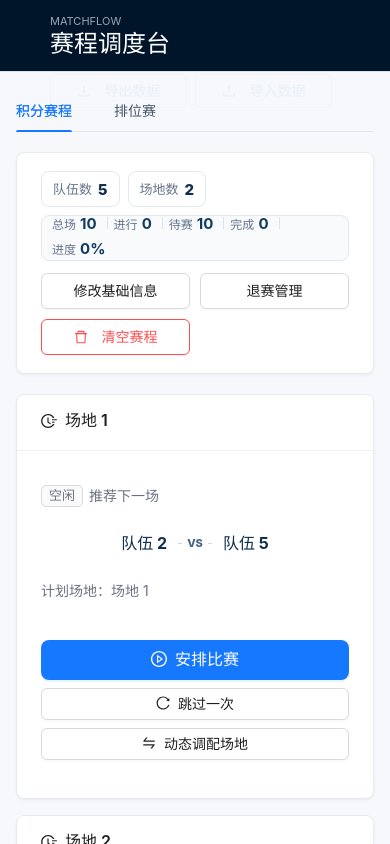
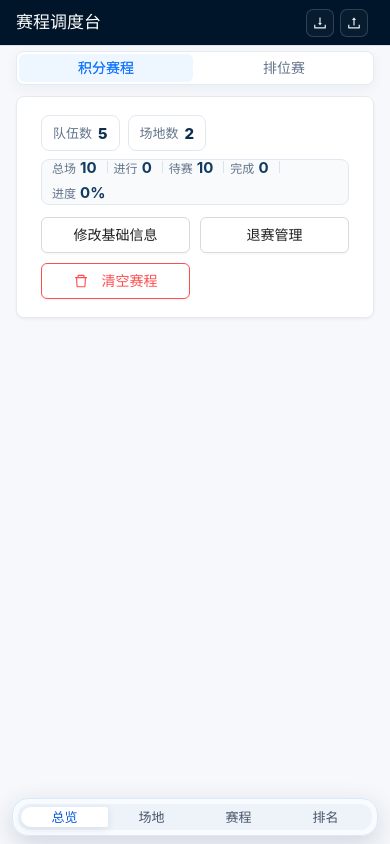
Before and after one commit to KyleWyn/matchflow, a Vue app: page / in a window 390 px wide. Both pictures are taken after a click on the button "生成赛程". Shown: the top 844 px of the page. Built offline with nearby package versions, Linux system fonts and the light colour scheme.

Commit message:
Refine mobile navigation layout

```diff
--- a/src/App.vue
+++ b/src/App.vue
@@ -17,6 +17,8 @@ import { useMatchScheduler } from './composables/useMatchScheduler';
 const UI_PREFERENCES_KEY = 'matchflow-ui-preferences-v1';
 const tableViewValues = ['plan', 'actual'];
 const rankingSortValues = ['original', 'diff', 'wins', 'wins-diff', 'wins-diff-head-to-head'];
+const leagueMobileViewValues = ['overview', 'venue', 'schedule', 'ranking'];
+const playoffMobileViewValues = ['overview', 'venue', 'schedule', 'bracket'];
 
 function getStoredUiPreferences() {
   try {
@@ -85,8 +87,24 @@ const activeTab = ref(normalizePreference(storedUiPreferences.activeTab, ['leagu
 const leagueTableView = ref(normalizePreference(storedUiPreferences.leagueTableView, tableViewValues, 'plan'));
 const playoffTableView = ref(normalizePreference(storedUiPreferences.playoffTableView, tableViewValues, 'plan'));
 const rankingSort = ref(normalizePreference(storedUiPreferences.rankingSort, rankingSortValues, 'original'));
+const leagueMobileView = ref(normalizePreference(storedUiPreferences.leagueMobileView, leagueMobileViewValues, 'overview'));
+const playoffMobileView = ref(normalizePreference(storedUiPreferences.playoffMobileView, playoffMobileViewValues, 'overview'));
 const scoreEditConfirmRef = ref(null);
 const pendingScoreEditMatch = ref(null);
+
+const leagueMobileViewOptions = [
+  { label: '总览', value: 'overview' },
+  { label: '场地', value: 'venue' },
+  { label: '赛程', value: 'schedule' },
+  { label: '排名', value: 'ranking' },
+];
+
+const playoffMobileViewOptions = [
+  { label: '总览', value: 'overview' },
+  { label: '场地', value: 'venue' },
+  { label: '赛程', value: 'schedule' },
+  { label: '对阵', value: 'bracket' },
+];
 
 watch(
   () => ({
@@ -94,6 +112,8 @@ watch(
     leagueTableView: leagueTableView.value,
     playoffTableView: playoffTableView.value,
     rankingSort: rankingSort.value,
+    leagueMobileView: leagueMobileView.value,
+    playoffMobileView: playoffMobileView.value,
   }),
   (preferences) => {
     try {
@@ -118,16 +138,19 @@ onMounted(() => {
 function handleGenerateSchedule() {
   generateSchedule();
   activeTab.value = 'league';
+  leagueMobileView.value = 'overview';
 }
 
 function handleGeneratePlayoffFromRanking() {
   generatePlayoffFromRanking();
   activeTab.value = 'playoff';
+  playoffMobileView.value = 'overview';
 }
 
 function handleGenerateManualPlayoff() {
   generateManualPlayoff();
   activeTab.value = 'playoff';
+  playoffMobileView.value = 'overview';
 }
 
 function handleSkipRecommendedMatch(venue, stage) {
@@ -176,6 +199,15 @@ function confirmCompletedScoreEdit() {
       <a-layout-content class="app-content">
         <a-tabs v-model:active-key="activeTab" class="stage-tabs">
           <a-tab-pane key="league" tab="积分赛程">
+            <div v-if="hasLeagueSchedule" class="mobile-stage-switch">
+              <a-segmented
+                v-model:value="leagueMobileView"
+                :options="leagueMobileViewOptions"
+                size="small"
+              />
+            </div>
+
+            <div :class="['mobile-stage-panel', { 'is-active': !hasLeagueSchedule || leagueMobileView === 'overview' }]">
               <ConfigPanel
                 v-model:team-count="leagueTeamCount"
                 v-model:venue-count="leagueVenueCount"
@@ -188,8 +220,10 @@ function confirmCompletedScoreEdit() {
                 @generate="handleGenerateSchedule"
                 @reset="resetLeagueProgress"
               />
+            </div>
 
             <template v-if="hasLeagueSchedule">
+              <div :class="['mobile-stage-panel', { 'is-active': leagueMobileView === 'venue' }]">
                 <VenueGrid
                   stage="league"
                   :venues="leagueVenues"
@@ -202,7 +236,9 @@ function confirmCompletedScoreEdit() {
                   @skip-recommended="handleSkipRecommendedMatch"
                   @use-dynamic="handleDynamicAllocateVenue"
                 />
+              </div>
 
+              <div :class="['mobile-stage-panel', { 'is-active': leagueMobileView === 'schedule' }]">
                 <MatchTables
                   v-model:table-view="leagueTableView"
                   title="单循环总赛程表"
@@ -210,7 +246,9 @@ function confirmCompletedScoreEdit() {
                   :venues="leagueVenues"
                   :retired-team-ids="retiredLeagueTeamIds"
                 />
+              </div>
 
+              <div :class="['mobile-stage-panel', { 'is-active': leagueMobileView === 'ranking' }]">
                 <RankingStats
                   v-model:ranking-sort="rankingSort"
                   :retired-team-ids="retiredLeagueTeamIds"
@@ -219,6 +257,7 @@ function confirmCompletedScoreEdit() {
                   :completed-matches="completedLeagueMatches"
                   @edit-score="handleOpenMatchScoreModal"
                 />
+              </div>
             </template>
 
             <a-empty v-else class="empty-state" description="配置队伍和场地后生成单循环赛程" />
@@ -247,6 +286,15 @@ function confirmCompletedScoreEdit() {
             />
 
             <template v-if="hasPlayoffSchedule">
+              <div class="mobile-stage-switch">
+                <a-segmented
+                  v-model:value="playoffMobileView"
+                  :options="playoffMobileViewOptions"
+                  size="small"
+                />
+              </div>
+
+              <div :class="['mobile-stage-panel', { 'is-active': playoffMobileView === 'overview' }]">
                 <PlayoffControlPanel
                   v-model:playoff-venue-names="playoffVenueNames"
                   v-model:manual-playoff-names="manualPlayoffNames"
@@ -256,7 +304,9 @@ function confirmCompletedScoreEdit() {
                   :progress-percent="playoffProgressPercent"
                   @reset="resetPlayoffProgress"
                 />
+              </div>
 
+              <div :class="['mobile-stage-panel', { 'is-active': playoffMobileView === 'venue' }]">
                 <VenueGrid
                   stage="playoff"
                   :venues="playoffVenues"
@@ -269,14 +319,18 @@ function confirmCompletedScoreEdit() {
                   @skip-recommended="handleSkipRecommendedMatch"
                   @use-dynamic="handleDynamicAllocateVenue"
                 />
+              </div>
 
+              <div :class="['mobile-stage-panel', { 'is-active': playoffMobileView === 'schedule' }]">
                 <MatchTables
                   v-model:table-view="playoffTableView"
                   title="排位赛赛程表"
                   :matches="playoffMatches"
                   :venues="playoffVenues"
                 />
+              </div>
 
+              <div :class="['mobile-stage-panel', { 'is-active': playoffMobileView === 'bracket' }]">
                 <PlayoffPanel
                   v-model:playoff-venue-count="playoffVenueCount"
                   v-model:playoff-venue-names="playoffVenueNames"
@@ -297,6 +351,7 @@ function confirmCompletedScoreEdit() {
                   @reset="resetPlayoffProgress"
                   @edit-score="handleOpenMatchScoreModal"
                 />
+              </div>
             </template>
           </a-tab-pane>
         </a-tabs>
--- a/src/components/DataPorter.vue
+++ b/src/components/DataPorter.vue
@@ -12,6 +12,8 @@ const matchStatusValues = ['pending', 'playing', 'completed', 'locked'];
 const stageValues = ['league', 'playoff'];
 const tableViewValues = ['plan', 'actual'];
 const rankingSortValues = ['original', 'diff', 'wins', 'wins-diff', 'wins-diff-head-to-head'];
+const leagueMobileViewValues = ['overview', 'venue', 'schedule', 'ranking'];
+const playoffMobileViewValues = ['overview', 'venue', 'schedule', 'bracket'];
 const inputRef = ref(null);
 const importConfirmRef = ref(null);
 const exportModalOpen = ref(false);
@@ -220,7 +222,9 @@ function validateUiPreferences(value) {
     (value.activeTab !== undefined && !stageValues.includes(value.activeTab)) ||
     (value.leagueTableView !== undefined && !tableViewValues.includes(value.leagueTableView)) ||
     (value.playoffTableView !== undefined && !tableViewValues.includes(value.playoffTableView)) ||
-    (value.rankingSort !== undefined && !rankingSortValues.includes(value.rankingSort))
+    (value.rankingSort !== undefined && !rankingSortValues.includes(value.rankingSort)) ||
+    (value.leagueMobileView !== undefined && !leagueMobileViewValues.includes(value.leagueMobileView)) ||
+    (value.playoffMobileView !== undefined && !playoffMobileViewValues.includes(value.playoffMobileView))
   ) {
     throw new Error('invalid preferences fields');
   }
--- a/src/styles.css
+++ b/src/styles.css
@@ -160,6 +160,14 @@ input {
   height: 3px;
   border-radius: 999px 999px 0 0;
   background: #1677ff;
+}
+
+.mobile-stage-switch {
+  display: none;
+}
+
+.mobile-stage-panel {
+  display: contents;
 }
 
 .top-dashboard {
@@ -1841,18 +1849,235 @@ input {
 }
 
 @media (max-width: 640px) {
-  .app-header {
-    align-items: flex-start;
-    flex-direction: column;
+  .app-shell {
+    --mobile-header-height: 46px;
+    --mobile-stage-tabs-height: 42px;
+  }
+
+  .app-shell .app-header.ant-layout-header {
+    position: fixed;
+    left: 0;
+    right: 0;
+    top: 0;
+    z-index: 30;
+    height: var(--mobile-header-height);
+    min-height: var(--mobile-header-height);
+    max-height: var(--mobile-header-height);
+    align-items: center;
+    flex-direction: row;
+    padding: 5px 16px;
+    gap: 8px;
+    line-height: normal;
+  }
+
+  .app-header h1 {
+    margin-top: 0;
+    font-size: 17px;
+    line-height: 1.1;
+  }
+
+  .eyebrow {
+    display: none;
+  }
+
+  .brand-block {
+    flex: 1 1 auto;
+  }
+
+  .app-content {
+    padding-top: calc(var(--mobile-header-height) + var(--mobile-stage-tabs-height) + 8px);
+  }
+
+  .stage-tabs {
+    padding-top: 0;
+  }
+
+  .stage-tabs > .ant-tabs-nav {
+    position: fixed;
+    top: var(--mobile-header-height);
+    left: 0;
+    right: 0;
+    z-index: 25;
+    margin: 0 0 6px;
+    padding: 5px clamp(16px, 4vw, 40px) 4px;
+    background: #f6f8fb;
+  }
+
+  .stage-tabs > .ant-tabs-nav::before {
+    border-bottom: 0;
+  }
+
+  .stage-tabs .ant-tabs-nav-wrap {
+    padding: 2px;
+    border: 1px solid #e6ebf2;
+    border-radius: 8px;
+    background: #ffffff;
+    box-shadow: 0 4px 14px rgba(17, 40, 72, 0.05);
+  }
+
+  .stage-tabs .ant-tabs-nav-list {
+    width: 100%;
+  }
+
+  .stage-tabs .ant-tabs-tab {
+    flex: 1 1 0;
+    min-height: 28px;
+    margin: 0;
+    padding: 0 10px;
+    justify-content: center;
+    border-radius: 6px;
+    color: #64748b;
+    font-size: 14px;
+  }
+
+  .stage-tabs .ant-tabs-tab + .ant-tabs-tab {
+    margin-left: 4px;
+  }
+
+  .stage-tabs .ant-tabs-tab.ant-tabs-tab-active {
+    background: #eef6ff;
+  }
+
+  .stage-tabs .ant-tabs-ink-bar {
+    display: none;
+  }
+
+  .mobile-stage-switch {
+    position: fixed;
+    left: 12px;
+    right: 12px;
+    bottom: calc(8px + env(safe-area-inset-bottom));
+    z-index: 20;
+    display: block;
+    margin: 0;
+    padding: 5px;
+    border: 1px solid #dbe7f4;
+    border-radius: 16px;
+    background: rgba(248, 251, 255, 0.96);
+    box-shadow: 0 8px 26px rgba(17, 40, 72, 0.16);
+    backdrop-filter: blur(10px);
+  }
+
+  .mobile-stage-switch .ant-segmented {
+    width: 100%;
+    padding: 3px;
+    border-radius: 12px;
+    background: #edf3f9;
+  }
+
+  .mobile-stage-switch .ant-segmented-thumb {
+    display: none;
+    transition: none;
+  }
+
+  .mobile-stage-switch .ant-segmented-group {
+    width: 100%;
+    display: flex;
+  }
+
+  .mobile-stage-switch .ant-segmented-item {
+    flex: 1 1 0;
+    min-width: 0;
+    border-radius: 8px;
+    text-align: center;
+  }
+
+  .mobile-stage-switch .ant-segmented-item-label {
+    min-height: 30px;
+    padding: 0 6px;
+    color: #475569;
+    font-size: 13px;
+    line-height: 30px;
+  }
+
+  .mobile-stage-switch .ant-segmented-item-selected .ant-segmented-item-label {
+    color: #0958d9;
+    font-weight: 700;
+  }
+
+  .mobile-stage-switch .ant-segmented-item-selected {
+    background: #ffffff;
+    box-shadow: 0 2px 8px rgba(15, 47, 77, 0.1);
+  }
+
+  .mobile-stage-switch .ant-segmented-item-selected:first-child {
+    border-radius: 10px 2px 2px 10px;
+  }
+
+  .mobile-stage-switch .ant-segmented-item-selected:last-child {
+    border-radius: 2px 10px 10px 2px;
+  }
+
+  .mobile-stage-panel {
+    display: none;
+  }
+
+  .mobile-stage-panel.is-active {
+    display: block;
+  }
+
+  .stage-tabs .ant-tabs-content-holder {
+    padding-bottom: 64px;
+  }
+
+  .control-band,
+  .venue-grid,
+  .playoff-band,
+  .ranking-band,
+  .tables-grid {
+    margin-bottom: 10px;
   }
 
   .data-porter {
+    width: auto;
+    flex: 0 0 auto;
+    display: inline-flex;
+    flex-wrap: nowrap;
+    gap: 6px;
+    margin-left: auto;
+  }
+
+  .header-tool-button.ant-btn {
+    width: 28px;
+    min-width: 0;
+    height: 28px;
+    padding: 0;
+    display: inline-flex;
+    align-items: center;
+    justify-content: center;
+    gap: 0;
+    border-radius: 7px;
+    border-color: rgba(226, 232, 240, 0.18);
+    background: rgba(255, 255, 255, 0.03);
+    font-size: 0;
+    line-height: 1;
+  }
+
+  .header-tool-button.ant-btn > span {
+    display: inline-flex;
+    align-items: center;
+    justify-content: center;
+    line-height: 1;
+  }
+
+  .header-tool-button.ant-btn > span:not(.anticon):not(.ant-btn-icon) {
+    display: none;
+  }
+
+  .header-tool-button.ant-btn .ant-btn-icon {
     width: 100%;
-    flex-wrap: wrap;
-  }
-
-  .header-tool-button.ant-btn {
-    flex: 1 1 132px;
+    height: 100%;
+    margin-inline-end: 0;
+  }
+
+  .header-tool-button.ant-btn .anticon {
+    margin: 0;
+    font-size: 14px;
+    line-height: 1;
+  }
+
+  .header-tool-button.ant-btn svg {
+    display: block;
   }
 
   .top-dashboard .control-card .ant-card-body {
@@ -1888,12 +2113,12 @@ input {
   }
 
   .schedule-cell {
-    min-height: 90px;
-    height: 90px;
+    min-height: 78px;
+    height: 78px;
   }
 
   .schedule-matchup {
-    inset: 10px 12px 8px;
+    inset: 8px 10px;
     gap: 6px;
   }
 
@@ -1925,49 +2150,84 @@ input {
 
   .tables-grid > .ant-card > .ant-card-head,
   .ranking-band > .ant-card > .ant-card-head {
-    padding: 0 14px;
+    min-height: auto;
+    padding: 0 12px;
+  }
+
+  .tables-grid > .ant-card,
+  .ranking-band > .ant-card {
+    box-shadow: 0 4px 16px rgba(17, 40, 72, 0.05);
   }
 
   .tables-grid > .ant-card > .ant-card-head .ant-card-head-wrapper,
   .ranking-band > .ant-card > .ant-card-head .ant-card-head-wrapper {
     display: grid;
-    gap: 10px;
-    padding: 12px 0;
+    grid-template-columns: minmax(0, 1fr);
+    gap: 8px;
+    padding: 10px 0;
   }
 
   .tables-grid > .ant-card > .ant-card-head .ant-card-head-title,
   .tables-grid > .ant-card > .ant-card-head .ant-card-extra,
   .ranking-band > .ant-card > .ant-card-head .ant-card-head-title,
   .ranking-band > .ant-card > .ant-card-head .ant-card-extra {
+    width: 100%;
+    min-width: 0;
     padding: 0;
   }
 
   .tables-grid > .ant-card > .ant-card-body,
   .ranking-band > .ant-card > .ant-card-body {
-    padding: 14px;
+    padding: 10px 12px 12px;
+  }
+
+  .tables-grid > .ant-card > .ant-card-head .ant-card-head-title,
+  .ranking-band > .ant-card > .ant-card-head .ant-card-head-title {
+    font-size: 16px;
+    line-height: 1.35;
   }
 
   .table-tools,
   .ranking-tools {
     width: 100%;
     justify-content: flex-start;
+    gap: 7px;
+  }
+
+  .table-tools {
+    display: grid;
+    grid-template-columns: auto minmax(0, 1fr) minmax(0, 1fr);
+    align-items: center;
   }
 
   .table-tools .ant-segmented {
-    flex: 0 0 auto;
-    order: 0;
-  }
-
-  .table-tools::after {
-    content: "";
-    flex-basis: 100%;
-    order: 1;
+    min-width: 0;
+    padding: 2px;
+    background: #f3f5f8;
+  }
+
+  .table-tools .ant-segmented-item-label {
+    min-height: 28px;
+    padding: 0 8px;
+    line-height: 28px;
   }
 
   .table-tools .ant-btn {
+    height: 28px;
     min-width: 0;
-    flex: 1 1 0;
-    order: 2;
+    padding: 0 4px;
+    border-color: #e2e8f0;
+    border-radius: 7px;
+    color: #334155;
+    background: #ffffff;
+    box-shadow: none;
+    font-size: 13px;
+    font-weight: 600;
+    white-space: nowrap;
+  }
+
+  .table-tools .ant-btn .anticon {
+    font-size: 13px;
   }
 
   .ranking-tools .ant-btn {
@@ -1981,13 +2241,13 @@ input {
 
   .schedule-mobile-list {
     display: grid;
-    gap: 12px;
+    gap: 10px;
   }
 
   .schedule-mobile-round {
     display: grid;
-    gap: 10px;
-    padding: 12px;
+    gap: 8px;
+    padding: 10px;
     border: 1px solid #e6ebf2;
     border-radius: 8px;
     background: #f8fafc;
@@ -1996,25 +2256,25 @@ input {
   .schedule-mobile-round h3 {
     margin: 0;
     color: #0f2f4d;
-    font-size: 15px;
+    font-size: 16px;
     line-height: 1.4;
   }
 
   .schedule-mobile-venues {
     display: grid;
-    gap: 10px;
+    gap: 8px;
   }
 
   .schedule-mobile-venue {
     display: grid;
-    gap: 8px;
+    gap: 6px;
     min-width: 0;
   }
 
   .schedule-mobile-venue .venue-header-badge {
     width: fit-content;
     max-width: 100%;
-    min-height: 24px;
+    min-height: 20px;
     padding: 0;
     border: 0;
     border-radius: 0;
@@ -2022,7 +2282,7 @@ input {
     gap: 7px;
     color: #52606d;
     background: transparent;
-    font-size: 13px;
+    font-size: 12px;
     font-weight: 750;
     overflow-wrap: anywhere;
     white-space: normal;
@@ -2030,8 +2290,8 @@ input {
 
   .schedule-mobile-venue .venue-header-badge::before {
     content: "";
-    width: 9px;
-    height: 9px;
+    width: 8px;
+    height: 8px;
     flex: 0 0 auto;
     border-radius: 999px;
     background: var(--venue-color, #94a3b8);
@@ -2040,6 +2300,8 @@ input {
 
   .schedule-mobile-cell {
     width: 100%;
+    min-height: 72px;
+    height: 72px;
   }
 
   .schedule-mobile-empty {
```
Lines whose indentation alone changed are shown as unchanged.
